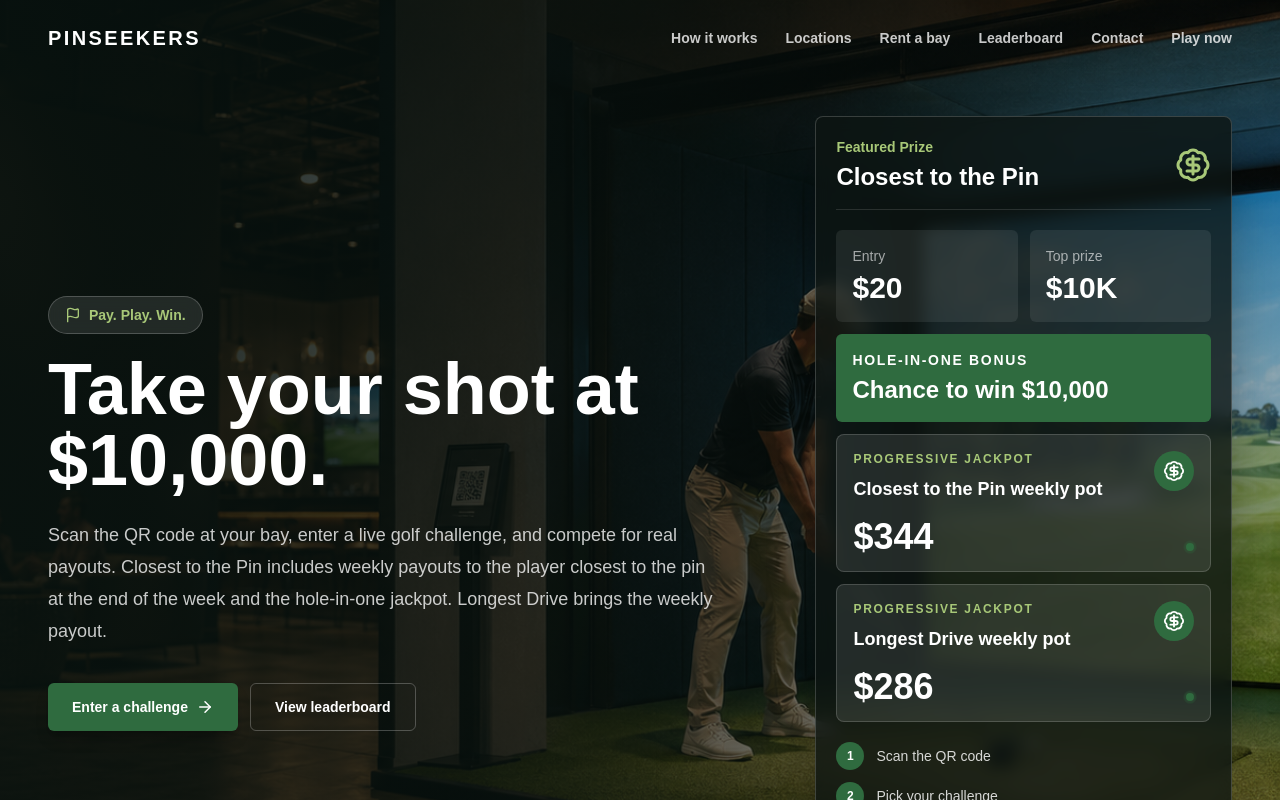
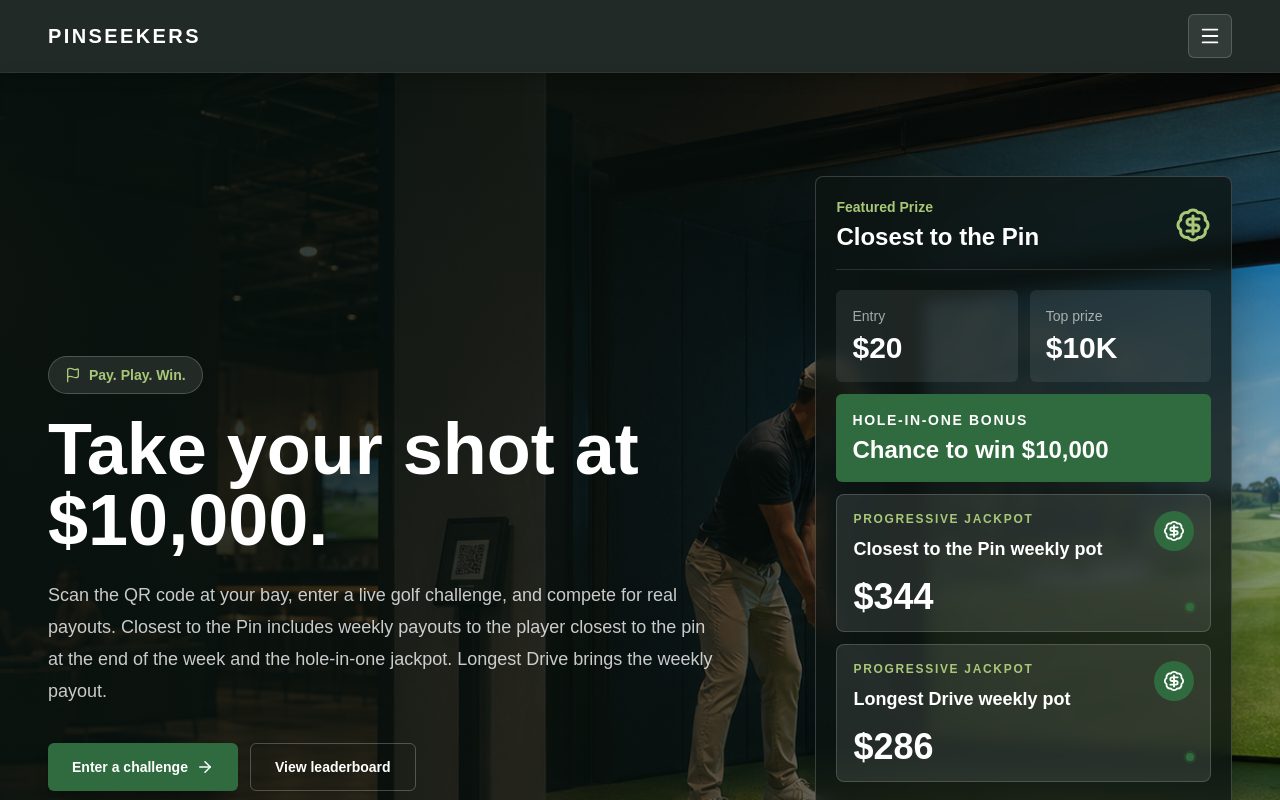
Before and after one commit to 8tw5kvtdxg-cmd/PinSeekersApp, a Next.js app: page / in a window 1280 px wide. Shown: the top 800 px of the page. Built offline with nearby package versions, Linux system fonts and the light colour scheme.

Commit message:
Add sticky hamburger navigation

```diff
--- /dev/null
+++ b/app/components/site-header.tsx
@@ -0,0 +1,80 @@
+"use client";
+
+import Link from "next/link";
+import { usePathname } from "next/navigation";
+import { Menu, X } from "lucide-react";
+import { useState } from "react";
+import { cn } from "@/lib/utils";
+
+const navigation = [
+  { href: "/#how-it-works", label: "How it works" },
+  { href: "/locations", label: "Locations" },
+  { href: "/rent", label: "Rent a bay" },
+  { href: "/leaderboard", label: "Leaderboard" },
+  { href: "/contact", label: "Contact" },
+];
+
+export function SiteHeader() {
+  const pathname = usePathname();
+  const [isOpen, setIsOpen] = useState(false);
+
+  const isActive = (href: string) => {
+    if (href === "/#how-it-works") {
+      return pathname === "/";
+    }
+
+    return pathname === href;
+  };
+
+  return (
+    <header className="fixed inset-x-0 top-0 z-50 border-b border-white/10 bg-[#101816]/92 text-white shadow-lg shadow-black/12 backdrop-blur">
+      <div className="mx-auto flex h-[72px] max-w-7xl items-center justify-between px-6 sm:px-10 lg:px-12">
+        <Link
+          href="/"
+          className="text-xl font-black tracking-[0.12em]"
+          onClick={() => setIsOpen(false)}
+        >
+          PINSEEKERS
+        </Link>
+
+        <button
+          aria-expanded={isOpen}
+          aria-controls="site-menu"
+          aria-label={isOpen ? "Close navigation menu" : "Open navigation menu"}
+          className="inline-flex size-11 items-center justify-center rounded-md border border-white/18 bg-white/8 text-white transition hover:bg-white/14"
+          type="button"
+          onClick={() => setIsOpen((current) => !current)}
+        >
+          {isOpen ? <X size={22} /> : <Menu size={22} />}
+        </button>
+      </div>
+
+      {isOpen ? (
+        <div
+          id="site-menu"
+          className="fixed inset-x-0 top-[72px] z-50 border-t border-white/10 bg-[#101816]/96 px-6 py-5 shadow-xl shadow-black/24 backdrop-blur sm:px-10"
+        >
+          <nav className="mx-auto flex max-w-7xl flex-col gap-4 text-sm font-semibold text-white/74 sm:flex-row sm:flex-wrap sm:items-center sm:gap-7">
+            {[
+              ...navigation,
+              { href: "/app", label: "App" },
+              { href: "/play", label: "Play now" },
+            ].map((item) => (
+              <Link
+                key={item.href}
+                href={item.href}
+                className={cn(
+                  "transition hover:text-white",
+                  isActive(item.href) && "text-[#a8c878]",
+                )}
+                onClick={() => setIsOpen(false)}
+              >
+                {item.label}
+              </Link>
+            ))}
+          </nav>
+        </div>
+      ) : null}
+    </header>
+  );
+}
--- a/app/layout.tsx
+++ b/app/layout.tsx
@@ -1,4 +1,5 @@
 import type { Metadata } from "next";
+import { SiteHeader } from "@/app/components/site-header";
 import "./globals.css";
 
 export const metadata: Metadata = {
@@ -14,7 +15,10 @@
 }>) {
   return (
     <html lang="en" className="h-full antialiased">
-      <body className="min-h-full flex flex-col">{children}</body>
+      <body className="min-h-full flex flex-col">
+        <SiteHeader />
+        <div className="pt-[72px]">{children}</div>
+      </body>
     </html>
   );
 }
--- a/app/page.tsx
+++ b/app/page.tsx
@@ -53,33 +53,7 @@
         />
         <div className="absolute inset-0 bg-[linear-gradient(90deg,rgba(8,18,15,0.92)_0%,rgba(8,18,15,0.74)_42%,rgba(8,18,15,0.22)_100%)]" />
 
-        <div className="relative mx-auto flex min-h-[88vh] max-w-7xl flex-col px-6 py-6 sm:px-10 lg:px-12">
-          <header className="flex items-center justify-between">
-            <Link href="/" className="text-xl font-black tracking-[0.12em]">
-              PINSEEKERS
-            </Link>
-            <nav className="hidden items-center gap-7 text-sm font-semibold text-white/78 md:flex">
-              <Link href="#how-it-works" className="hover:text-white">
-                How it works
-              </Link>
-              <Link href="/locations" className="hover:text-white">
-                Locations
-              </Link>
-              <Link href="/rent" className="hover:text-white">
-                Rent a bay
-              </Link>
-              <Link href="/leaderboard" className="hover:text-white">
-                Leaderboard
-              </Link>
-              <Link href="/contact" className="hover:text-white">
-                Contact
-              </Link>
-              <Link href="/play" className="hover:text-white">
-                Play now
-              </Link>
-            </nav>
-          </header>
-
+        <div className="relative mx-auto flex min-h-[88vh] max-w-7xl flex-col px-6 py-10 sm:px-10 lg:px-12">
           <div className="grid flex-1 items-center gap-12 py-16 lg:grid-cols-[minmax(0,0.95fr)_minmax(340px,0.55fr)]">
             <div className="max-w-3xl">
               <p className="mb-5 inline-flex items-center gap-2 rounded-full border border-white/20 bg-white/10 px-4 py-2 text-sm font-bold text-[#a8c878] backdrop-blur">
```
